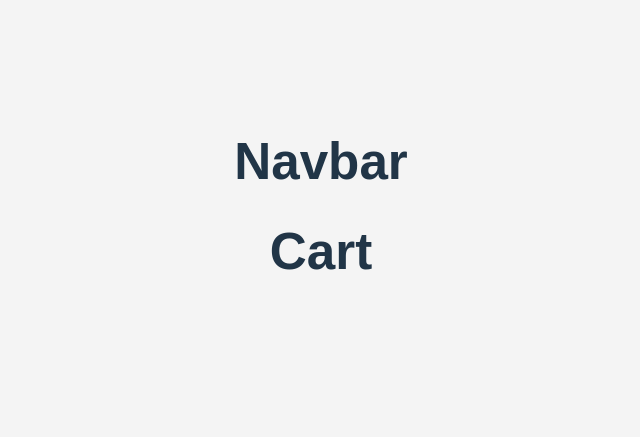
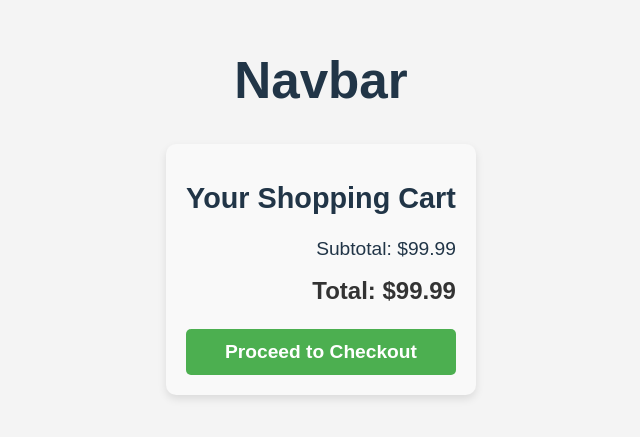
Before and after one commit to noahf909/GITMERN, a React (Vite) app in the folder AAB/: page /Cart in a window 1280 px wide. Shown: the part 193-630 px from the top of the page, without its empty margins (319-959 px from the left). Built offline with nearby package versions, Linux system fonts and the light colour scheme.

Commit message:
Added sample Cart
Simple cart UI that displays title, subtotal, total, and checkout button

```diff
--- a/AAB/src/pages/Cart.css
+++ b/AAB/src/pages/Cart.css
@@ -0,0 +1,113 @@
+/* Cart.css */
+
+/* General container styling */
+.cart-container {
+    max-width: 800px;
+    margin: 0 auto;
+    padding: 20px;
+    background-color: #f9f9f9;
+    border-radius: 10px;
+    box-shadow: 0 4px 8px rgba(0, 0, 0, 0.1);
+  }
+
+  /* Heading */
+  .cart-heading {
+    font-size: 1.8rem;
+    font-weight: bold;
+    margin-bottom: 20px;
+    text-align: center;
+  }
+
+  /* Cart item styling */
+  .cart-item {
+    display: flex;
+    align-items: center;
+    justify-content: space-between;
+    margin-bottom: 15px;
+    padding: 10px;
+    border-bottom: 1px solid #ddd;
+  }
+
+  .cart-item img {
+    width: 80px;
+    height: 80px;
+    border-radius: 5px;
+  }
+
+  .cart-item-details {
+    flex: 1;
+    padding-left: 15px;
+  }
+
+  .cart-item-name {
+    font-size: 1.2rem;
+    margin-bottom: 5px;
+  }
+
+  .cart-item-price {
+    color: #555;
+    font-weight: bold;
+  }
+
+  .cart-item-quantity {
+    display: flex;
+    align-items: center;
+  }
+
+  .quantity-btn {
+    width: 30px;
+    height: 30px;
+    font-size: 1rem;
+    margin: 0 5px;
+    border: 1px solid #ddd;
+    background-color: #f0f0f0;
+    cursor: pointer;
+    border-radius: 5px;
+    transition: background-color 0.2s ease;
+  }
+
+  .quantity-btn:hover {
+    background-color: #e0e0e0;
+  }
+
+  .quantity-input {
+    width: 40px;
+    text-align: center;
+    border: 1px solid #ddd;
+    border-radius: 5px;
+  }
+
+  /* Price details section */
+  .price-details {
+    display: flex;
+    flex-direction: column;
+    align-items: flex-end;
+    margin-top: 20px;
+    font-size: 1.2rem;
+  }
+
+  .price-details .total-price {
+    font-size: 1.5rem;
+    font-weight: bold;
+    color: #333;
+    margin-top: 10px;
+  }
+
+  /* Checkout button */
+  .checkout-btn {
+    width: 100%;
+    padding: 12px 20px;
+    background-color: #4CAF50;
+    color: #fff;
+    border: none;
+    font-size: 1.2rem;
+    font-weight: bold;
+    border-radius: 5px;
+    cursor: pointer;
+    margin-top: 20px;
+    transition: background-color 0.3s ease;
+  }
+
+  .checkout-btn:hover {
+    background-color: #45a049;
+  }
--- a/AAB/src/pages/Cart.tsx
+++ b/AAB/src/pages/Cart.tsx
@@ -1,9 +1,17 @@
 import './Cart.css';
 
-const Cart = () => {
-    return (
-        <h1> Cart </h1>
-    );
-};
+function Cart() {
+  return (
+    <div className="cart-container">
+      <h1 className="cart-heading">Your Shopping Cart</h1>
+      {/* Cart items will be dynamically rendered here */}
+      <div className="price-details">
+        <div>Subtotal: $99.99</div>
+        <div className="total-price">Total: $99.99</div>
+      </div>
+      <button className="checkout-btn">Proceed to Checkout</button>
+    </div>
+  );
+}
 
 export default Cart;
```
